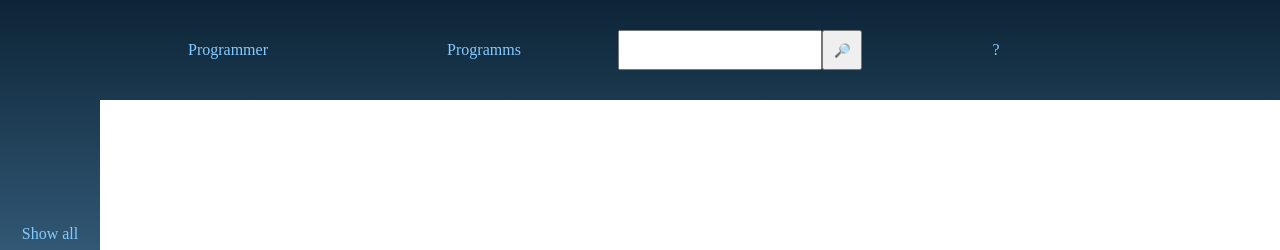
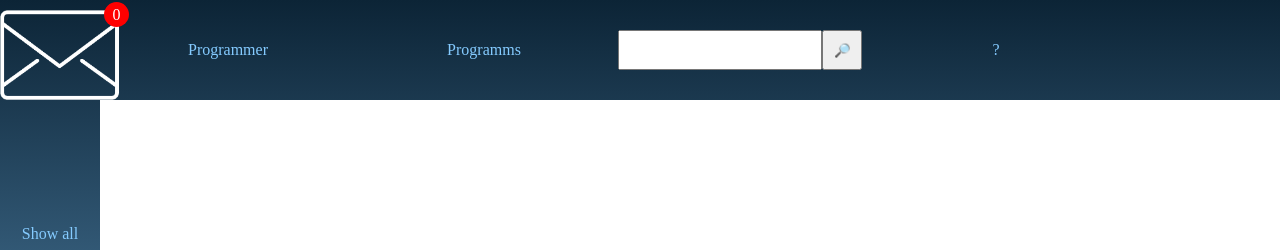
Before and after one commit to MaximSawV/tets, a PHP site: page /requestCustomer.php in a window 1280 px wide. Shown: the top 250 px of the page. Run offline with PHP 8.4, Linux system fonts and the light colour scheme; the visitor is signed in with stand-in values (Sample User, id 1); data that the repository does not hold is empty.

Commit message:
message icon

```diff
--- a/MaxwelsProgramming/MaxwelsProgramming/phpStuff/phpstyle.css
+++ b/MaxwelsProgramming/MaxwelsProgramming/phpStuff/phpstyle.css
@@ -559,4 +559,27 @@ a {
   height: 50px;
   background: white; }
 
+.mail-icon {
+  display: block;
+  position: fixed;
+  top: 10px;
+  left: 0;
+  z-index: 1;
+  height: fit-content;
+  width: fit-content; }
+
+.notification {
+  display: flex;
+  position: fixed;
+  max-height: 25px;
+  width: 25px;
+  top: 2px;
+  left: 104px;
+  background: red;
+  color: white;
+  justify-content: center;
+  align-items: center;
+  z-index: 2;
+  border-radius: 50%; }
+
 /*# sourceMappingURL=phpstyle.css.map */
--- a/MaxwelsProgramming/MaxwelsProgramming/phpStuff/phpstyle.scss
+++ b/MaxwelsProgramming/MaxwelsProgramming/phpStuff/phpstyle.scss
@@ -712,3 +712,28 @@ a {
     height: 50px;
     background: white;
 }
+
+.mail-icon {
+    display: block;
+    position: fixed;
+    top: 10px;
+    left: 0;
+    z-index: 1;
+    height: fit-content;
+    width: fit-content;
+}
+
+.notification {
+    display: flex;
+    position: fixed;
+    max-height: 25px;
+    width: 25px;
+    top: 2px;
+    left: 104px;
+    background: red;
+    color: white;
+    justify-content: center;
+    align-items: center;
+    z-index: 2;
+    border-radius: 50%;
+}
--- a/MaxwelsProgramming/MaxwelsProgramming/phpStuff/requestCustomer.php
+++ b/MaxwelsProgramming/MaxwelsProgramming/phpStuff/requestCustomer.php
@@ -22,6 +22,20 @@
     </head>
     <body class="bg">
         <div class="face">
+            <div class="mail-icon">
+                <image src="pictures/mail_icon.png" style="height: 90"/>
+            </div>
+            <div class="notification">
+                <?php
+                    $id = $_SESSION['id'];
+                    $countNewNews = $pdo->prepare("SELECT COUNT(`N_ID`) as `number` FROM `news` WHERE `For` = '$id'");
+                    $countNewNews->execute();
+                    $result = $countNewNews->fetch();
+                    $text = $result['number'];
+                    echo("<p class='number' id='number'> $text </p>")
+
+                ?>
+            </div>
             <div class="programmer-bar">
                 <ul>
                     <li class="programmers">
```
Also changed, not shown: MaxwelsProgramming/MaxwelsProgramming/phpStuff/pictures/mail_icon.png (added), 1 other file.
